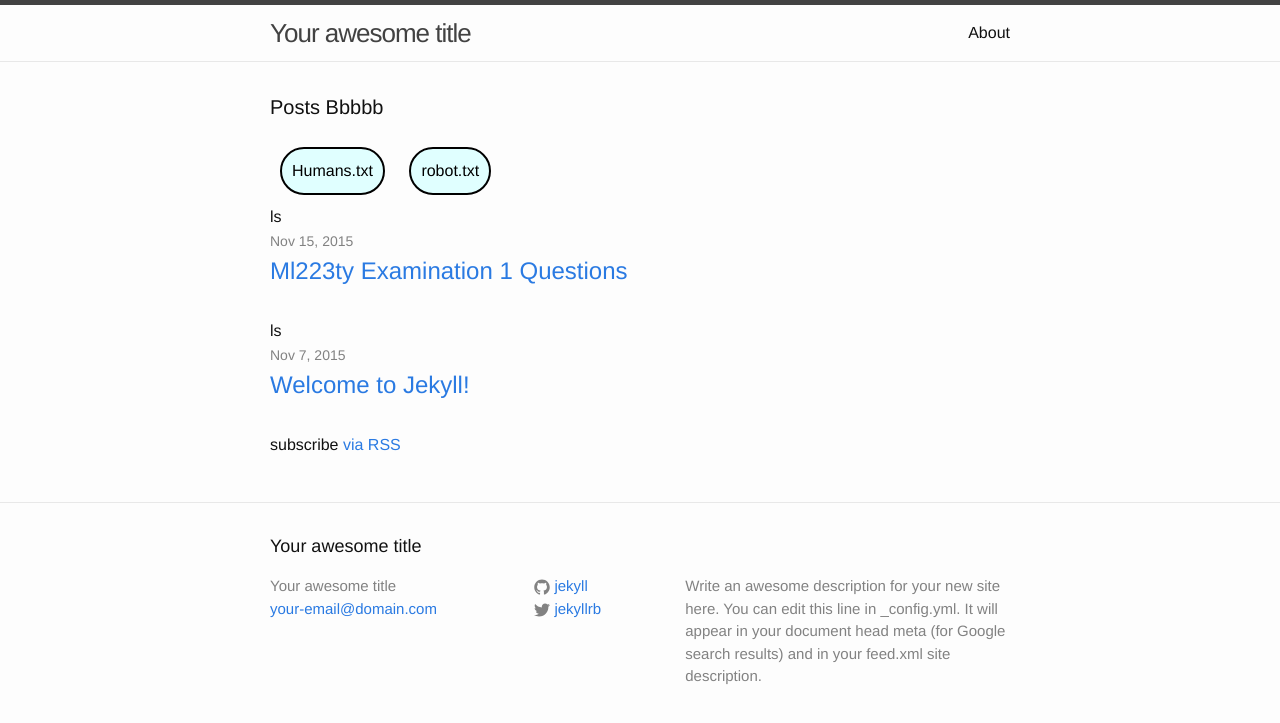
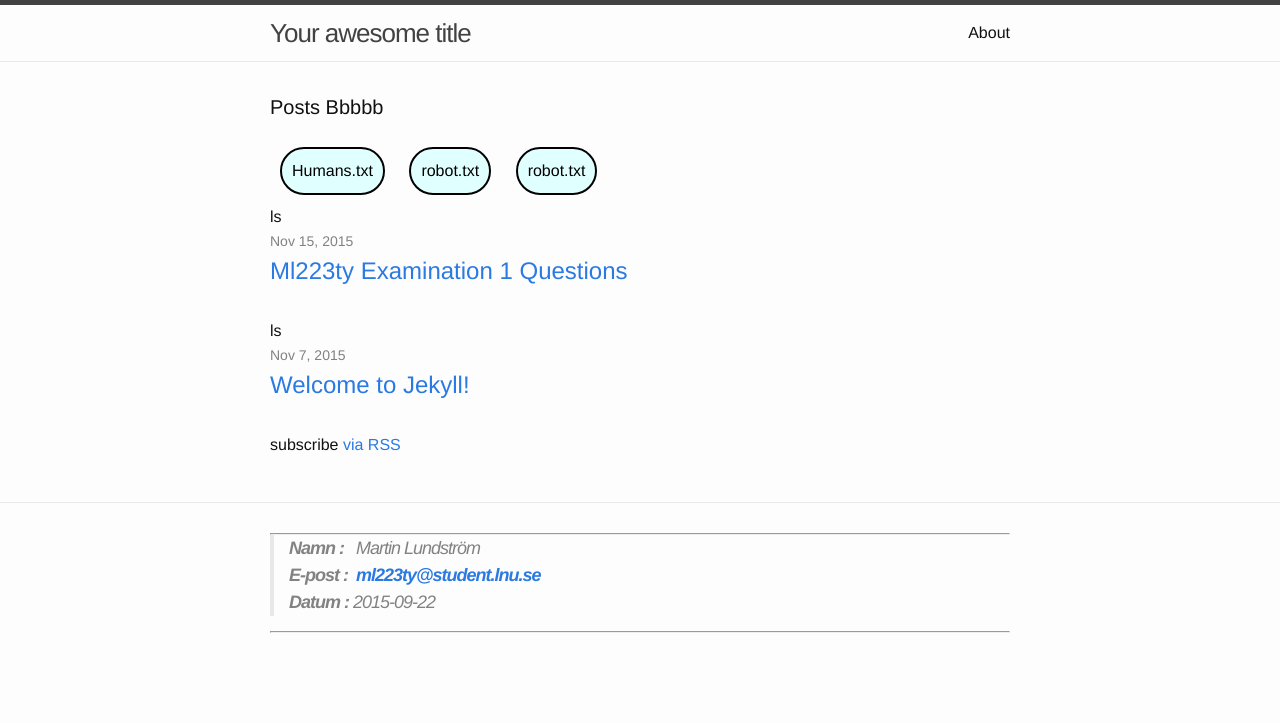
Before and after one commit to lundst/lundst.github.io, a Jekyll site: the page built from index.html, in a window 1280 px wide. Shown: the top 723 px of the page. Built offline with Jekyll 4.4.1, drawn with Linux system fonts in a browser that asks for light colours.

Commit message:
Change footer

```diff
--- a/_includes/footer.html
+++ b/_includes/footer.html
@@ -1,55 +1,11 @@
 <footer class="site-footer">
-
   <div class="wrapper">
-
-    <h2 class="footer-heading">{{ site.title }}</h2>
-
-    <div class="footer-col-wrapper">
-      <div class="footer-col  footer-col-1">
-        <ul class="contact-list">
-          <li>{{ site.title }}</li>
-          <li><a href="mailto:{{ site.email }}">{{ site.email }}</a></li>
-        </ul>
-      </div>
-
-      <div class="footer-col  footer-col-2">
-        <ul class="social-media-list">
-          {% if site.github_username %}
-          <li>
-            <a href="https://github.com/{{ site.github_username }}">
-              <span class="icon  icon--github">
-                <svg viewBox="0 0 16 16">
-                  <path fill="#828282" d="M7.999,0.431c-4.285,0-7.76,3.474-7.76,7.761 c0,3.428,2.223,6.337,5.307,7.363c0.388,0.071,0.53-0.168,0.53-0.374c0-0.184-0.007-0.672-0.01-1.32 c-2.159,0.469-2.614-1.04-2.614-1.04c-0.353-0.896-0.862-1.135-0.862-1.135c-0.705-0.481,0.053-0.472,0.053-0.472 c0.779,0.055,1.189,0.8,1.189,0.8c0.692,1.186,1.816,0.843,2.258,0.645c0.071-0.502,0.271-0.843,0.493-1.037 C4.86,11.425,3.049,10.76,3.049,7.786c0-0.847,0.302-1.54,0.799-2.082C3.768,5.507,3.501,4.718,3.924,3.65 c0,0,0.652-0.209,2.134,0.796C6.677,4.273,7.34,4.187,8,4.184c0.659,0.003,1.323,0.089,1.943,0.261 c1.482-1.004,2.132-0.796,2.132-0.796c0.423,1.068,0.157,1.857,0.077,2.054c0.497,0.542,0.798,1.235,0.798,2.082 c0,2.981-1.814,3.637-3.543,3.829c0.279,0.24,0.527,0.713,0.527,1.437c0,1.037-0.01,1.874-0.01,2.129 c0,0.208,0.14,0.449,0.534,0.373c3.081-1.028,5.302-3.935,5.302-7.362C15.76,3.906,12.285,0.431,7.999,0.431z"/>
-                </svg>
-              </span>
-
-              <span class="username">{{ site.github_username }}</span>
-            </a>
-          </li>
-          {% endif %}
-
-          {% if site.twitter_username %}
-          <li>
-            <a href="https://twitter.com/{{ site.twitter_username }}">
-              <span class="icon  icon--twitter">
-                <svg viewBox="0 0 16 16">
-                  <path fill="#828282" d="M15.969,3.058c-0.586,0.26-1.217,0.436-1.878,0.515c0.675-0.405,1.194-1.045,1.438-1.809
-                  c-0.632,0.375-1.332,0.647-2.076,0.793c-0.596-0.636-1.446-1.033-2.387-1.033c-1.806,0-3.27,1.464-3.27,3.27 c0,0.256,0.029,0.506,0.085,0.745C5.163,5.404,2.753,4.102,1.14,2.124C0.859,2.607,0.698,3.168,0.698,3.767 c0,1.134,0.577,2.135,1.455,2.722C1.616,6.472,1.112,6.325,0.671,6.08c0,0.014,0,0.027,0,0.041c0,1.584,1.127,2.906,2.623,3.206 C3.02,9.402,2.731,9.442,2.433,9.442c-0.211,0-0.416-0.021-0.615-0.059c0.416,1.299,1.624,2.245,3.055,2.271 c-1.119,0.877-2.529,1.4-4.061,1.4c-0.264,0-0.524-0.015-0.78-0.046c1.447,0.928,3.166,1.469,5.013,1.469 c6.015,0,9.304-4.983,9.304-9.304c0-0.142-0.003-0.283-0.009-0.423C14.976,4.29,15.531,3.714,15.969,3.058z"/>
-                </svg>
-              </span>
-
-              <span class="username">{{ site.twitter_username }}</span>
-            </a>
-          </li>
-          {% endif %}
-        </ul>
-      </div>
-
-      <div class="footer-col  footer-col-3">
-        <p class="text">{{ site.description }}</p>
-      </div>
-    </div>
-
+    <hr>
+    <blockquote>
+      <b>Namn  :&nbsp;&nbsp;</b> Martin Lundström<br>
+      <b>E-post  :&nbsp;&nbsp;<a href="mailto:ml223ty@student.lnu.se">ml223ty@student.lnu.se</a></b><br>
+      <b>Datum :&nbsp;</b>2015-09-22<br>
+    </blockquote>
+    <hr>
   </div>
-
 </footer>
--- a/_includes/head.html
+++ b/_includes/head.html
@@ -1,5 +1,11 @@
 <head>
     <meta charset="utf-8">
+
+    <meta property="og:title" content="Martin Lundström´s website"/>
+    <meta property="og:type" content="article"/>
+    <meta property="og:url" content="http://lundst.github.io/">
+    <meta property="og:image" content="http://www.mysite.com/articleimage.jpg"/>
+
     <link rel="author" href="humans.txt" />
     <meta name="viewport" content="width=device-width initial-scale=1" />
     <meta http-equiv="X-UA-Compatible" content="IE=edge">
--- a/_layouts/post.html
+++ b/_layouts/post.html
@@ -12,10 +12,6 @@ comments: true
   <article class="post-content">
     {{ content }}
   </article>
-
-
-
-
 
   <div id="disqus_thread"></div>
   <script>
--- a/_sass/_base.scss
+++ b/_sass/_base.scss
@@ -160,6 +160,7 @@ pre {
     margin-left: auto;
     padding-right: $spacing-unit;
     padding-left: $spacing-unit;
+    beckground: black;
     @extend %clearfix;
 
     @include media-query($on-laptop) {
@@ -167,6 +168,7 @@ pre {
         max-width:         calc(800px - (#{$spacing-unit}));
         padding-right: $spacing-unit / 2;
         padding-left: $spacing-unit / 2;
+
     }
 }
 
--- a/index.html
+++ b/index.html
@@ -8,7 +8,7 @@ layout: default
 
   <a href="./humans.txt" class="button">Humans.txt</a>
   <a href="./robot.txt" class="button">robot.txt</a>
-
+  <a href="./robot.txt" class="button">robot.txt</a>
   <ul class="post-list">
     {% for post in site.posts %}ls
 
```
Also changed, not shown: assets/biblioteksmall.jpg (added), assets/martin.jpg (added), assets/martin1.jpg (added), assets/overview1.jpg (added), 2 other files.
